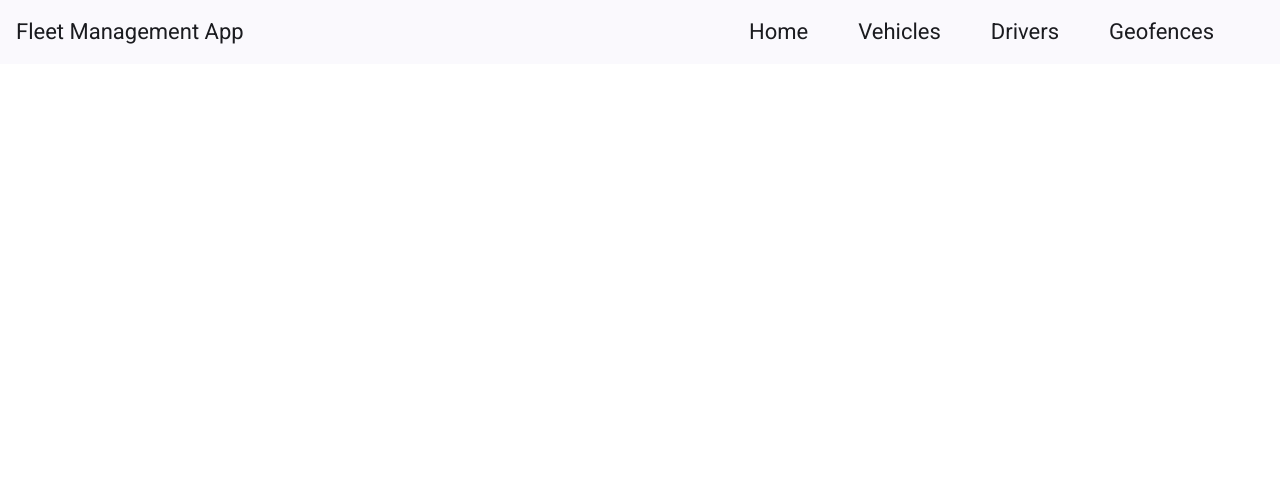
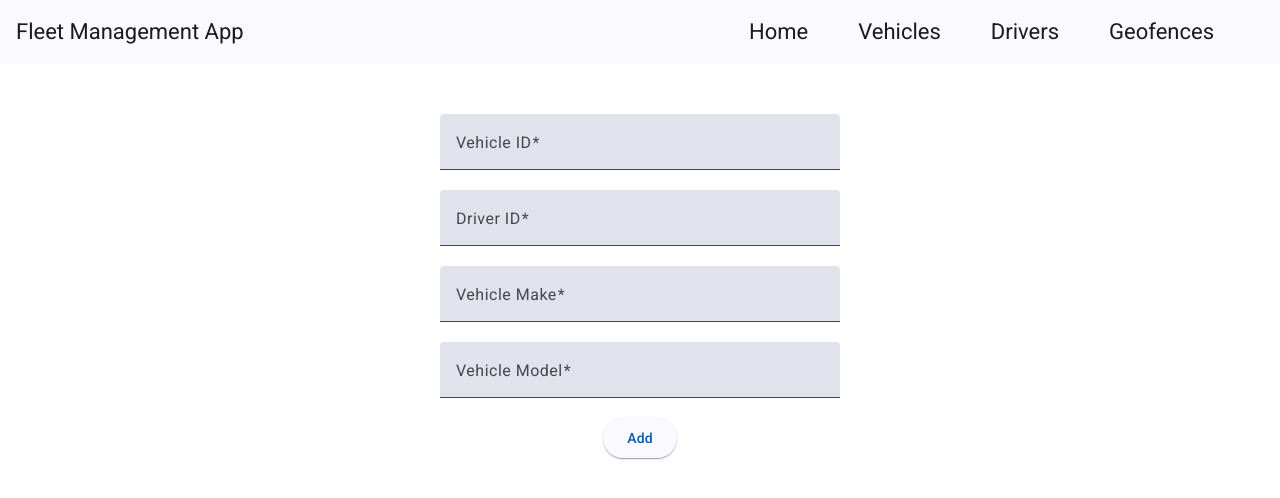
Before and after one commit to Omar-Qaneer/Fleet-Management-System_Angular, an Angular app: page /create-vehicleInfo in a window 1280 px wide. Before the commit this address led to /. Shown: the top 498 px of the page. Built offline with nearby package versions, Linux system fonts and the light colour scheme.

Commit message:
Implement add-vehicleInfo-form component to add information about vehicle.

```diff
--- a/src/app/app.routes.ts
+++ b/src/app/app.routes.ts
@@ -7,9 +7,11 @@ import { DriverComponent } from './components/driver/driver.component';
 import { AddDriverFormComponent } from './components/add-driver-form/add-driver-form.component';
 import { EditDriverFormComponent } from './components/edit-driver-form/edit-driver-form.component';
 import { GeofenceComponent } from './components/geofence/geofence.component';
+import { AddVehicleInfoFormComponent } from './components/add-vehicle-info-form/add-vehicle-info-form.component';
 
 export const routes: Routes = [
   { path: 'vehiclesInfo', component: VehicleInfoComponent },
+  { path: 'create-vehicleInfo', component: AddVehicleInfoFormComponent },
   { path: 'vehicles', component: VehicleComponent },
   { path: 'create-vehicle', component: AddVehicleFormComponent },
   { path: 'edit-vehicle', component: EditVehicleFormComponent },
@@ -17,4 +19,5 @@ export const routes: Routes = [
   { path: 'create-driver', component: AddDriverFormComponent },
   { path: 'edit-driver', component: EditDriverFormComponent },
   { path: 'geofence', component: GeofenceComponent },
+
 ];
--- /dev/null
+++ b/src/app/components/add-vehicle-info-form/add-vehicle-info-form.component.css
@@ -0,0 +1,30 @@
+html, body {
+  height: 100%;
+  margin: 0;
+}
+
+.form-container {
+  display: flex;
+  justify-content: center;
+  align-items: flex-start;
+  padding-top: 50px;
+  height: 100%;
+}
+
+.example-form {
+  display: flex;
+  flex-direction: column;
+  align-items: center;
+  width: 100%;
+  max-width: 400px;
+}
+
+.example-full-width {
+  width: 100%;
+}
+
+.button-wrapper {
+  display: flex;
+  justify-content: center;
+  width: 100%;
+}
--- /dev/null
+++ b/src/app/components/add-vehicle-info-form/add-vehicle-info-form.component.html
@@ -0,0 +1,27 @@
+<div class="form-container" >
+  <form class="example-form" [formGroup]="vehicleInfoForm"  (ngSubmit)="addVehicleInfo()">
+    <mat-form-field class="example-full-width">
+      <mat-label>Vehicle ID</mat-label>
+      <input matInput placeholder="Ex. 100" formControlName="vehicleID">
+    </mat-form-field>
+
+    <mat-form-field class="example-full-width">
+      <mat-label>Driver ID</mat-label>
+      <input matInput placeholder="Ex. 12" formControlName="driverID">
+    </mat-form-field>
+
+    <mat-form-field class="example-full-width">
+      <mat-label>Vehicle Make</mat-label>
+      <input matInput placeholder="Ex. Toyota" formControlName="vehicleMake">
+    </mat-form-field>
+
+    <mat-form-field class="example-full-width">
+      <mat-label>Vehicle Model</mat-label>
+      <input matInput placeholder="Ex. Camry" formControlName="vehicleModel">
+    </mat-form-field>
+
+    <div class="button-wrapper">
+      <button mat-raised-button color="primary" > Add </button>
+    </div>
+  </form>
+  </div>
--- /dev/null
+++ b/src/app/components/add-vehicle-info-form/add-vehicle-info-form.component.ts
@@ -0,0 +1,65 @@
+import { Component, inject } from '@angular/core';
+import { RouterOutlet, RouterLink, Router } from '@angular/router';
+import {MatInputModule} from '@angular/material/input';
+import {MatFormFieldModule} from '@angular/material/form-field';
+import {FormsModule} from '@angular/forms';
+import {MatButtonModule} from '@angular/material/button';
+import {MatSnackBar} from '@angular/material/snack-bar';
+import { FormBuilder, FormGroup, Validators } from '@angular/forms';
+import { ReactiveFormsModule } from '@angular/forms';
+import { VehiclesService } from '../../services/vehicles.service';
+import { GVAR } from '../../../GVAR';
+
+@Component({
+  selector: 'app-add-vehicle-info-form',
+  standalone: true,
+  imports: [FormsModule, MatFormFieldModule, MatInputModule,MatButtonModule,RouterOutlet,RouterLink,ReactiveFormsModule],
+  templateUrl: './add-vehicle-info-form.component.html',
+  styleUrl: './add-vehicle-info-form.component.css'
+})
+export class AddVehicleInfoFormComponent {
+  vehicleService = inject(VehiclesService);
+  status:string="";
+  error: string | null = null;
+  vehicleInfoForm: FormGroup;
+
+
+  constructor(private _snackBar: MatSnackBar, private router: Router, private fb: FormBuilder) {
+    this.vehicleInfoForm = this.fb.group({
+      vehicleID: ['',Validators.required],
+      driverID: ['',Validators.required],
+      vehicleMake: ['',Validators.required],
+      vehicleModel: ['',Validators.required]
+    });
+  }
+
+  addVehicleInfo(){
+    const vehicleInfoData = this.vehicleInfoForm.value;
+    var Gvar = new GVAR();
+    const currentEpochTime: number = Date.now();
+    Gvar.DicOfDic.Tags={
+      "VehicleID" : vehicleInfoData.vehicleID,
+      "DriverID" : vehicleInfoData.driverID,
+      "VehicleMake" : vehicleInfoData.vehicleMake,
+      "VehicleModel" : vehicleInfoData.vehicleModel,
+      "PurchaseDate" : currentEpochTime.toString()
+
+    }
+    console.log(Gvar);
+    this.vehicleService.addVehicleInfo(Gvar).subscribe({
+      next: (response) => {
+        console.log(response);
+        this.status = response.DicOfDic.Tags["STS"];
+        if(this.status == "1"){
+          this._snackBar.open("VehicleInfo Added Successfully", "Ok");
+          this.router.navigate(['/vehicles']);
+        }else{
+          this._snackBar.open("VehicleInfo doesn't Add Successfully", "Ok");
+        }
+      },
+      error: (error) => {
+        this.error = error.message;
+      }
+    });
+  }
+}
--- a/src/app/components/vehicleInfo/vehicleInfo.component.css
+++ b/src/app/components/vehicleInfo/vehicleInfo.component.css
@@ -1,5 +1,10 @@
+.button-wrapper {
+  margin-bottom: 10px;
+  padding-right: 20px;
+  padding-top: 20px;
+}
+
 .table-container {
   padding-left: 30px;
   padding-right: 30px;
-  padding-top: 30px;
 }
--- a/src/app/components/vehicleInfo/vehicleInfo.component.html
+++ b/src/app/components/vehicleInfo/vehicleInfo.component.html
@@ -1,4 +1,7 @@
   <div class="mat-elevation-z8 table-container">
+    <div fxLayout="row" fxLayoutAlign="end center" class="button-wrapper">
+      <button mat-raised-button color="primary"  routerLink="/create-vehicleInfo">Add VehicleInfo</button>
+    </div>
     <table mat-table [dataSource]="dataSource">
 
       <!-- VehicleID Column -->
@@ -51,7 +54,7 @@
 
       <!-- ShowMore Column -->
       <ng-container matColumnDef="ShowMore">
-        <th mat-header-cell *matHeaderCellDef> Show More </th>
+        <th mat-header-cell *matHeaderCellDef> Show more information </th>
         <td mat-cell *matCellDef="let element"> <button mat-raised-button color="primary" (click)="openDialog(element.VehicleID)">Show More</button> </td>
       </ng-container>
 
--- a/src/app/components/vehicleInfo/vehicleInfo.component.ts
+++ b/src/app/components/vehicleInfo/vehicleInfo.component.ts
@@ -1,4 +1,5 @@
 import { Component, OnInit, inject,AfterViewInit, ViewChild } from '@angular/core';
+import { RouterOutlet, RouterLink } from '@angular/router';
 import { VehiclesService } from '../../services/vehicles.service';
 import { VehicleDetails } from '../../types/vehicleDetails';
 import { Observable } from 'rxjs';
@@ -7,6 +8,7 @@ import {MatTableDataSource, MatTableModule} from '@angular/material/table';
 import {MatButtonModule} from '@angular/material/button';
 import { GVAR } from '../../../GVAR';
 import { DialogOverviewComponent } from '../dialog-overview/dialog-overview.component';
+import { FlexLayoutModule } from '@angular/flex-layout';
 import { MatDialog } from '@angular/material/dialog';
 import { VehicleInfo } from '../../types/vehicleInfo';
 
@@ -14,7 +16,7 @@ import { VehicleInfo } from '../../types/vehicleInfo';
 @Component({
   selector: 'app-vehicleInfo',
   standalone: true,
-  imports: [MatTableModule, MatPaginatorModule,MatButtonModule],
+  imports: [MatTableModule, MatPaginatorModule,MatButtonModule,RouterOutlet,RouterLink,FlexLayoutModule],
   templateUrl: './vehicleInfo.component.html',
   styleUrl: './vehicleInfo.component.css'
 })
--- a/src/app/services/vehicles.service.ts
+++ b/src/app/services/vehicles.service.ts
@@ -10,6 +10,7 @@ export class VehiclesService {
 
   constructor(private http:HttpClient) {   }
   getVehiclesInfo=():Observable<GVAR>=> this.http.get<GVAR>("https://localhost:7051/api/Vehicle/VehiclesInfo")
+  addVehicleInfo=(Gvar: GVAR):Observable<GVAR>=> this.http.post<GVAR>("https://localhost:7051/api/VehiclesInfo",Gvar)
   getVehicle=(id: number):Observable<GVAR>=> this.http.get<GVAR>(`https://localhost:7051/api/VehiclesInfo/${id}`)
   addVehicle=(Gvar: GVAR):Observable<GVAR>=> this.http.post<GVAR>("https://localhost:7051/api/Vehicle",Gvar)
   editVehicle=(Gvar: GVAR):Observable<GVAR>=> this.http.put<GVAR>("https://localhost:7051/api/Vehicle",Gvar)
```
Also changed, not shown: 1 other file (tests, documents, lock files or other folders).
